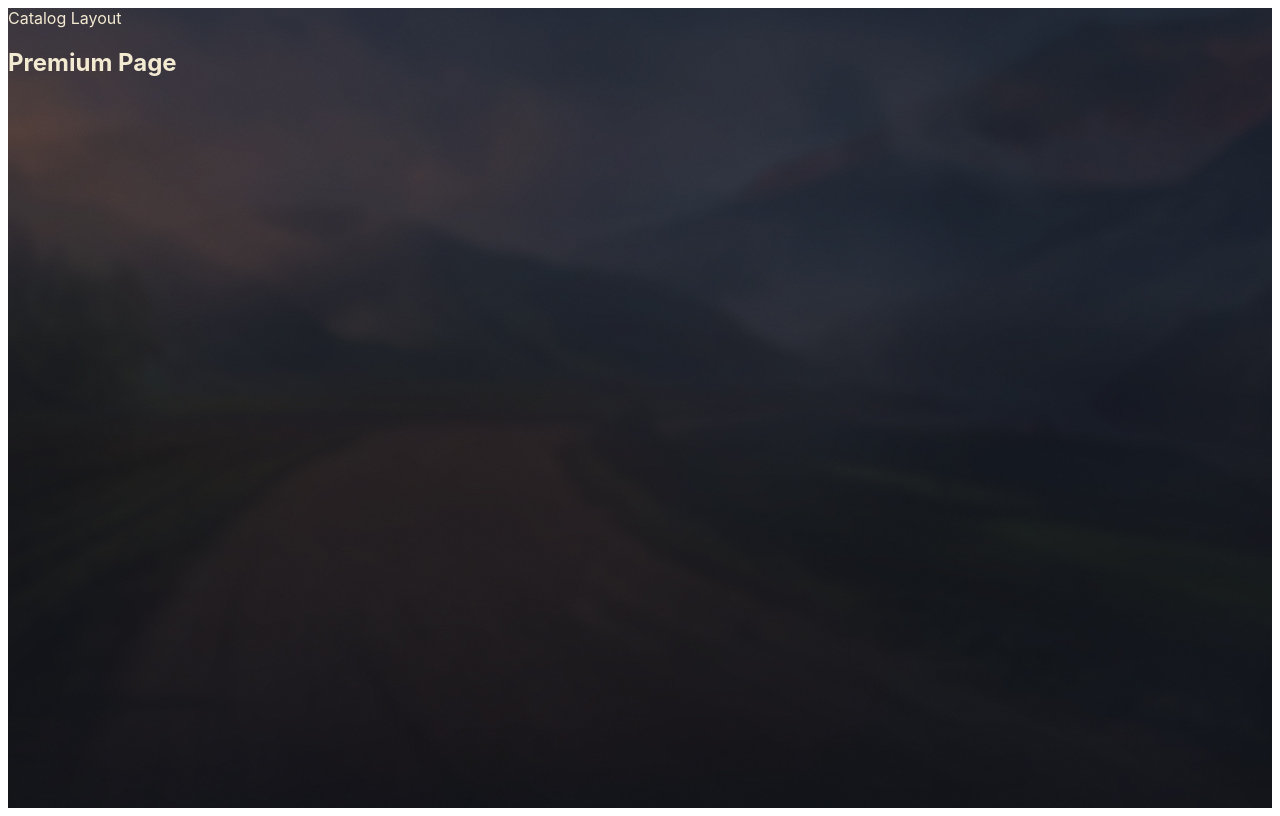
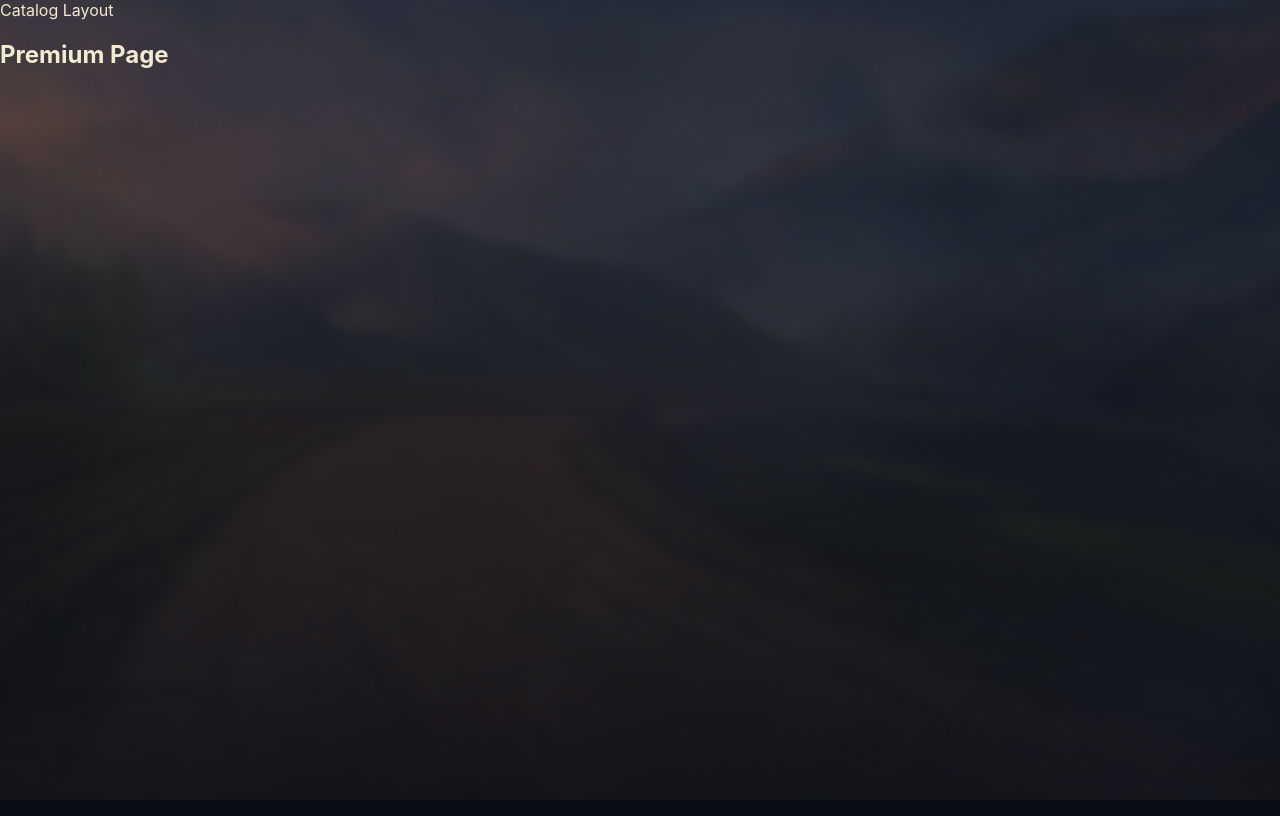
Before and after one commit to kiryl-kireyeu/shop-game-items-spa, a React (Vite) app: page /premium in a window 1280 px wide. Built offline with nearby package versions, Linux system fonts and the light colour scheme.

Commit message:
chore: add reset styles for index styles

```diff
--- a/src/styles/index.css
+++ b/src/styles/index.css
@@ -18,3 +18,57 @@
     --color-border: rgba(255, 255, 255, 0.12);
     --color-border-accent: rgba(240, 138, 36, 0.7);
 }
+
+html {
+    box-sizing: border-box;
+    min-width: 320px;
+    min-height: 100%;
+    font-family: var(--font-family-base);
+    color: var(--color-text-primary);
+    background-color: var(--color-bg-primary);
+    font-synthesis: none;
+    text-rendering: optimizeLegibility;
+    -webkit-font-smoothing: antialiased;
+    -moz-osx-font-smoothing: grayscale;
+}
+
+*,
+*::before,
+*::after {
+    box-sizing: inherit;
+}
+
+body {
+    min-width: 320px;
+    min-height: 100vh;
+    margin: 0;
+}
+
+#root {
+    min-height: 100vh;
+}
+
+img,
+picture,
+video,
+canvas,
+svg {
+    display: block;
+    max-width: 100%;
+}
+
+button,
+input,
+select,
+textarea {
+    font: inherit;
+}
+
+button {
+    cursor: pointer;
+}
+
+a {
+    color: inherit;
+    text-decoration: none;
+}
```
